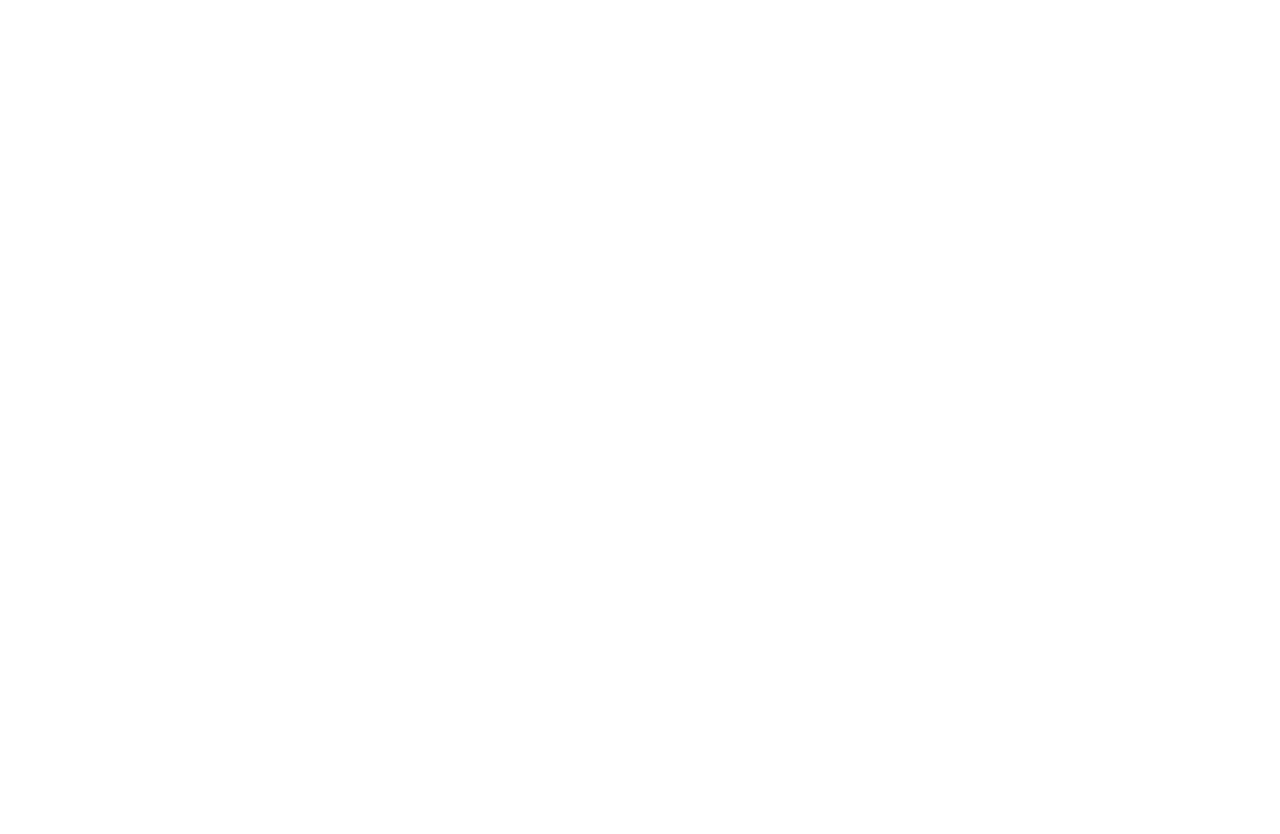
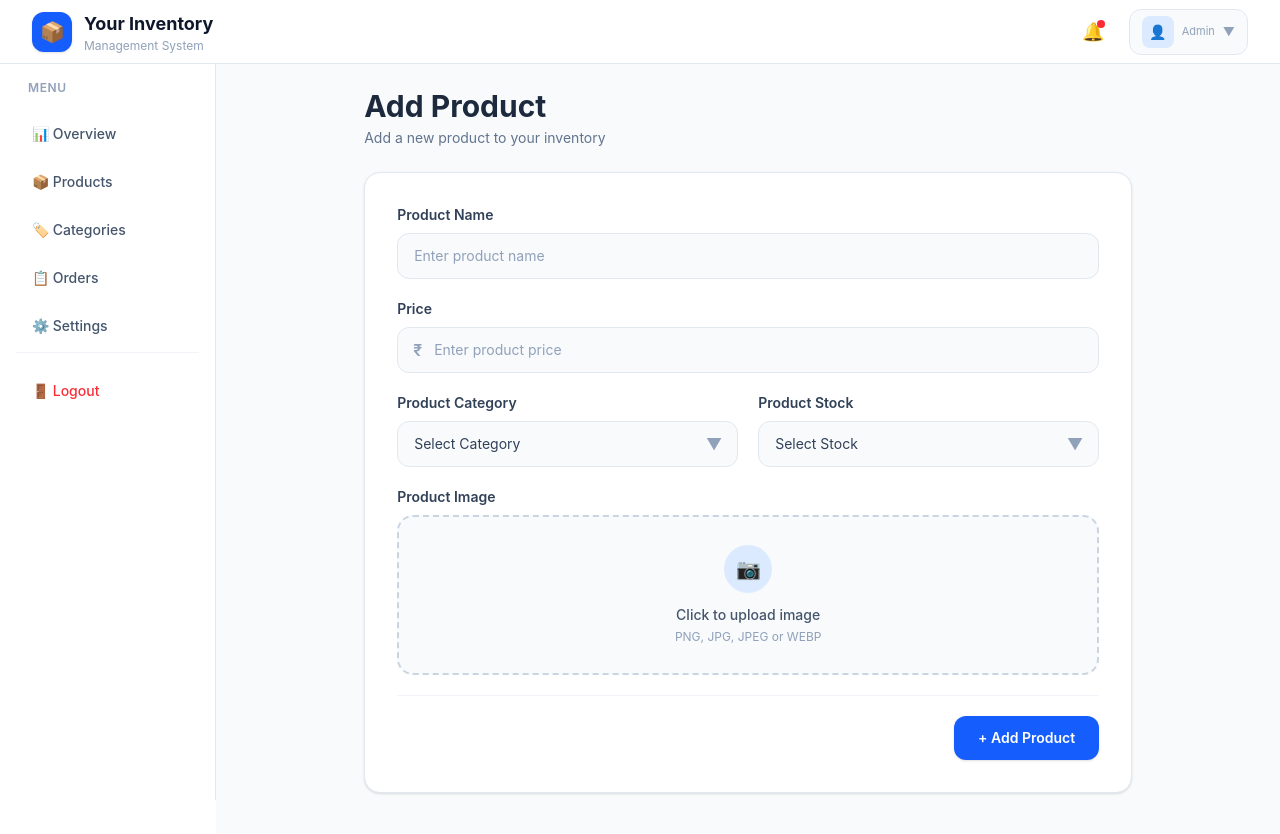
Before and after one commit to kashisharora1202/invertory-management-system, a React app in the folder frontend/: page /dashboard/product/add in a window 1280 px wide. Before the commit this address had no page. Shown: the top 834 px of the page. Before the commit the page ends 800 px from the top, so only its background shows below. Built offline with nearby package versions, Linux system fonts and the light colour scheme; no server answers; the HTML template or start-up script is replaced by a standard one.

Commit message:
implemented add product feature

```diff
--- a/frontend/src/App.jsx
+++ b/frontend/src/App.jsx
@@ -8,6 +8,7 @@ import Product from './pages/sidebar_pages/product'
 import Catagories from './pages/sidebar_pages/catagories'
 import Order from './pages/sidebar_pages/order'
 import Settings from './pages/sidebar_pages/settings'
+import Add_product from './pages/sidebar_pages/add_product'
 
 
 const App = () => {
@@ -21,6 +22,7 @@ const App = () => {
                 <Route path='' element={<Overview />}/>
                 <Route path='overview' element={<Overview />}/>
                 <Route path='product' element={<Product />}/>
+                <Route path="product/add" element={<Add_product />}/>
                 <Route path='catagories' element={<Catagories />}/>
                 <Route path='order' element={<Order />}/>
                 <Route path='settings' element={<Settings />}/>
--- /dev/null
+++ b/frontend/src/pages/sidebar_pages/add_product.jsx
@@ -0,0 +1,239 @@
+import axios from 'axios';
+import React from 'react'
+import { useState } from 'react'
+
+const add_product = () => {
+
+ const [product, setproduct] = useState("");
+ const [image, setimage] = useState(null);
+ const [stock, setstock] = useState("");
+ const [price, setprice] = useState("");
+ const [catagory, setcatagory] = useState("");
+
+ async function addproduct(e) {
+   try {
+    e.preventDefault()
+
+    const newproduct = await axios.post(`${import.meta.env.VITE_BACKEND_URL}/add/product`,{
+      product,
+      image,
+      stock,
+      price,
+      catagory
+    },
+  {
+    withCredentials:true
+  })
+
+
+    alert(newproduct.data.message)
+
+   } catch (error) {
+     alert(error.response.data.message)
+   }
+   finally{
+    setproduct("")
+    setimage(null)
+    setcatagory("")
+    setprice("")
+    setstock("")
+   }
+ }
+
+
+
+
+
+
+
+ return (
+  <div className="min-h-screen w-full bg-slate-50 px-4 py-6 sm:px-6 lg:px-8">
+
+    {/* Header */}
+    <div className="mx-auto mb-6 max-w-3xl">
+      <h1 className="text-2xl font-bold text-slate-800 sm:text-3xl">
+        Add Product
+      </h1>
+
+      <p className="mt-1 text-sm text-slate-500">
+        Add a new product to your inventory
+      </p>
+    </div>
+
+
+    {/* Form Card */}
+    <div className="mx-auto max-w-3xl rounded-2xl border border-slate-200 bg-white p-5 shadow-sm sm:p-7 lg:p-8">
+
+      <form
+        onSubmit={addproduct}
+        className="space-y-5"
+      >
+
+        {/* Product Name */}
+        <div>
+          <label className="mb-2 block text-sm font-semibold text-slate-700">
+            Product Name
+          </label>
+
+          <input
+            type="text"
+            onChange={(e) => {
+              setproduct(e.target.value)
+            }}
+            placeholder="Enter product name"
+            value={product}
+            className="w-full rounded-xl border border-slate-200 bg-slate-50 px-4 py-3 text-sm text-slate-700 outline-none transition placeholder:text-slate-400 hover:border-slate-300 focus:border-blue-500 focus:bg-white focus:ring-4 focus:ring-blue-100"
+          />
+        </div>
+
+
+        {/* Price */}
+        <div>
+          <label className="mb-2 block text-sm font-semibold text-slate-700">
+            Price
+          </label>
+
+          <div className="relative">
+            <span className="absolute left-4 top-1/2 -translate-y-1/2 font-semibold text-slate-400">
+              ₹
+            </span>
+
+            <input
+              type="text"
+              onChange={(e) => {
+                setprice(e.target.value)
+              }}
+              placeholder="Enter product price"
+              value={price}
+              className="w-full rounded-xl border border-slate-200 bg-slate-50 py-3 pl-9 pr-4 text-sm text-slate-700 outline-none transition placeholder:text-slate-400 hover:border-slate-300 focus:border-blue-500 focus:bg-white focus:ring-4 focus:ring-blue-100"
+            />
+          </div>
+        </div>
+
+
+        {/* Category + Stock */}
+        <div className="grid grid-cols-1 gap-5 sm:grid-cols-2">
+
+          {/* Category */}
+          <div>
+            <label className="mb-2 block text-sm font-semibold text-slate-700">
+              Product Category
+            </label>
+
+            <div className="relative">
+              <select
+                value={catagory}
+                onChange={(e) => {
+                  setcatagory(e.target.value)
+                }}
+                className="w-full appearance-none rounded-xl border border-slate-200 bg-slate-50 px-4 py-3 pr-10 text-sm text-slate-700 outline-none transition hover:border-slate-300 focus:border-blue-500 focus:bg-white focus:ring-4 focus:ring-blue-100"
+              >
+                <option value="">Select Category</option>
+                <option value="Electronic">Electronic</option>
+                <option value="Cloths">Cloths</option>
+                <option value="Shoes & Footwear">Shoes & Footwear</option>
+                <option value="Groceries">Groceries</option>
+                <option value="Beauty & Personal Care">
+                  Beauty & Personal Care
+                </option>
+                <option value="Home & Kitchen">Home & Kitchen</option>
+                <option value="Stationery">Stationery</option>
+                <option value="Sports">Sports</option>
+                <option value="Toys">Toys</option>
+                <option value="Games">Games</option>
+                <option value="Books">Books</option>
+                <option value="Jewellery">Jewellery</option>
+                <option value="beg">Beg</option>
+              </select>
+
+              <span className="pointer-events-none absolute right-4 top-1/2 -translate-y-1/2 text-slate-400">
+                ▼
+              </span>
+            </div>
+          </div>
+
+
+          {/* Stock */}
+          <div>
+            <label className="mb-2 block text-sm font-semibold text-slate-700">
+              Product Stock
+            </label>
+
+            <div className="relative">
+              <select
+                value={stock}
+                onChange={(e) => {
+                  setstock(e.target.value)
+                }}
+                className="w-full appearance-none rounded-xl border border-slate-200 bg-slate-50 px-4 py-3 pr-10 text-sm text-slate-700 outline-none transition hover:border-slate-300 focus:border-blue-500 focus:bg-white focus:ring-4 focus:ring-blue-100"
+              >
+                <option value="">Select Stock</option>
+                <option value="5">5</option>
+                <option value="10">10</option>
+                <option value="15">15</option>
+                <option value="20">20</option>
+                <option value="30">30</option>
+                <option value="40">40</option>
+                <option value="50">50</option>
+              </select>
+
+              <span className="pointer-events-none absolute right-4 top-1/2 -translate-y-1/2 text-slate-400">
+                ▼
+              </span>
+            </div>
+          </div>
+
+        </div>
+
+
+        {/* Image Upload */}
+        <div>
+          <label className="mb-2 block text-sm font-semibold text-slate-700">
+            Product Image
+          </label>
+
+          <label
+            htmlFor="image"
+            className="group flex h-40 cursor-pointer flex-col items-center justify-center rounded-2xl border-2 border-dashed border-slate-300 bg-slate-50 px-4 transition hover:border-blue-400 hover:bg-blue-50"
+          >
+            <div className="flex h-12 w-12 items-center justify-center rounded-full bg-blue-100 text-xl transition group-hover:scale-110">
+              📷
+            </div>
+
+            <span className="mt-3 text-sm font-medium text-slate-600">
+              {image ? image.name : "Click to upload image"}
+            </span>
+
+            <span className="mt-1 text-xs text-slate-400">
+              PNG, JPG, JPEG or WEBP
+            </span>
+
+            <input
+              id="image"
+              type="file"
+              accept="image/*"
+              className="hidden"
+              onChange={(e) => setimage(e.target.files[0])}
+            />
+          </label>
+        </div>
+
+
+        {/* Submit */}
+        <div className="flex justify-end border-t border-slate-100 pt-5">
+          <button
+            type="submit"
+            className="w-full rounded-xl bg-blue-600 px-6 py-3 text-sm font-semibold text-white shadow-sm transition hover:bg-blue-700 hover:shadow-md active:scale-[0.98] sm:w-auto"
+          >
+            + Add Product
+          </button>
+        </div>
+
+      </form>
+
+    </div>
+  </div>
+)
+}
+
+export default add_product
--- a/frontend/src/pages/sidebar_pages/product.jsx
+++ b/frontend/src/pages/sidebar_pages/product.jsx
@@ -2,6 +2,7 @@ import React from "react";
 import { useState, useEffect } from "react";
 import axios from "axios";
 import Loading_circle from "../components/loading_circle"
+import { Link } from "react-router-dom";
 
 const product = () => {
   const [array, setarray] = useState([]);
@@ -29,7 +30,7 @@ const product = () => {
   }, []);
 
   return (
-  <div className="w-full min-h-screen bg-slate-50 p-4 sm:p-6 lg:p-8">
+  <div className="w-full  bg-slate-50 p-4 sm:p-6 lg:p-8">
 
     {/* Header */}
     <div className="mb-6 flex flex-col gap-4 sm:flex-row sm:items-center sm:justify-between">
@@ -42,9 +43,10 @@ const product = () => {
         </p>
       </div>
 
-      <button className="w-full rounded-xl bg-blue-600 px-5 py-3 text-sm font-semibold text-white shadow-sm transition hover:bg-blue-700 hover:shadow-md active:scale-95 sm:w-auto">
+      <Link to="add"
+       className="w-full rounded-xl bg-blue-600 px-5 py-3 text-sm font-semibold text-white shadow-sm transition hover:bg-blue-700 hover:shadow-md active:scale-95 sm:w-auto">
         + Add Product
-      </button>
+      </Link>
     </div>
 
     {/* Products */}
@@ -111,7 +113,8 @@ const product = () => {
                 </div>
 
                 {/* View Button */}
-                <button className="mt-5 w-full rounded-xl border border-slate-200 bg-slate-50 py-2.5 text-sm font-semibold text-slate-700 transition hover:border-blue-600 hover:bg-blue-600 hover:text-white active:scale-[0.98]">
+                <button
+                 className="mt-5 w-full rounded-xl border border-slate-200 bg-slate-50 py-2.5 text-sm font-semibold text-slate-700 transition hover:border-blue-600 hover:bg-blue-600 hover:text-white active:scale-[0.98]">
                   View Product
                 </button>
               </div>
```
